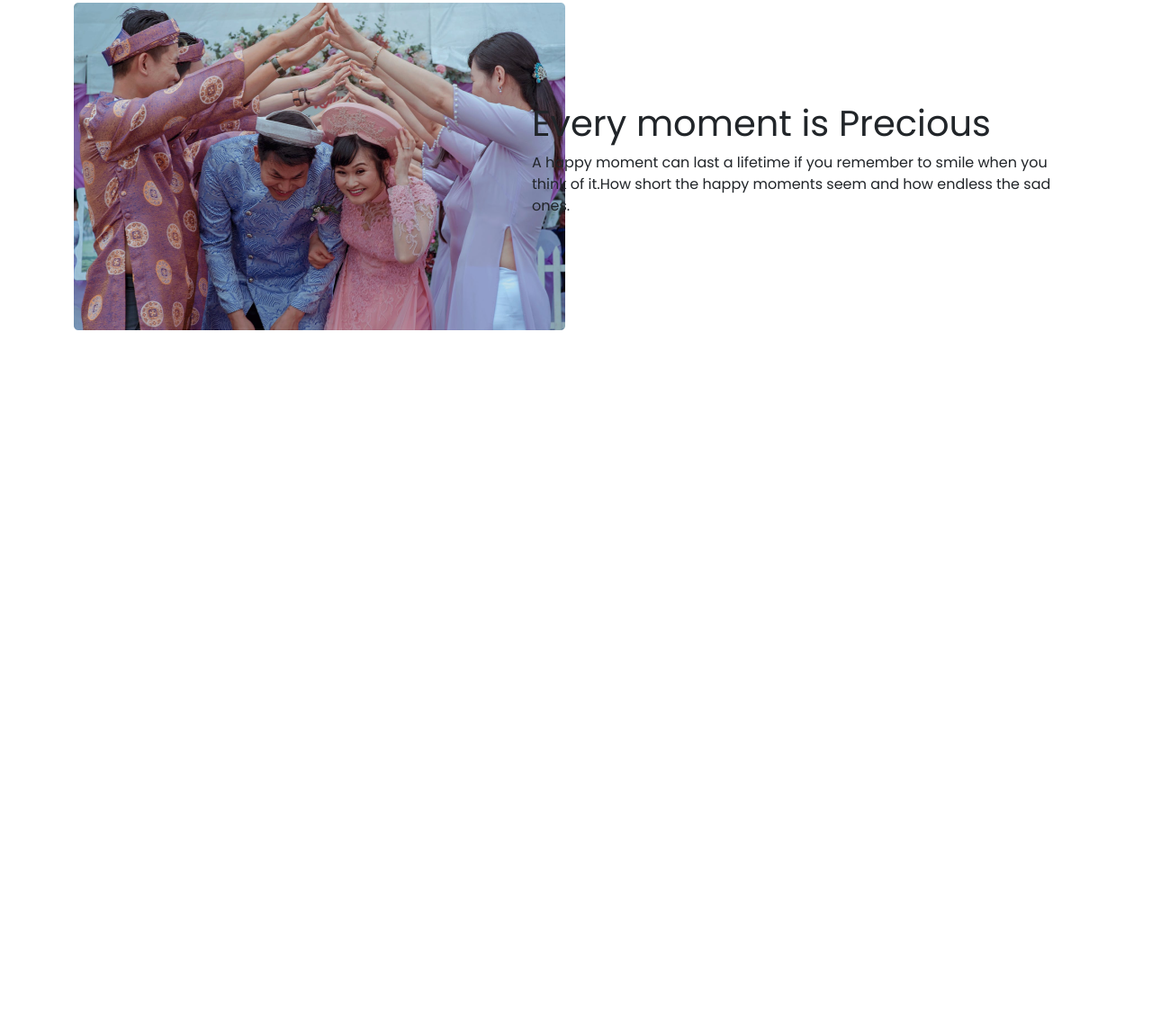
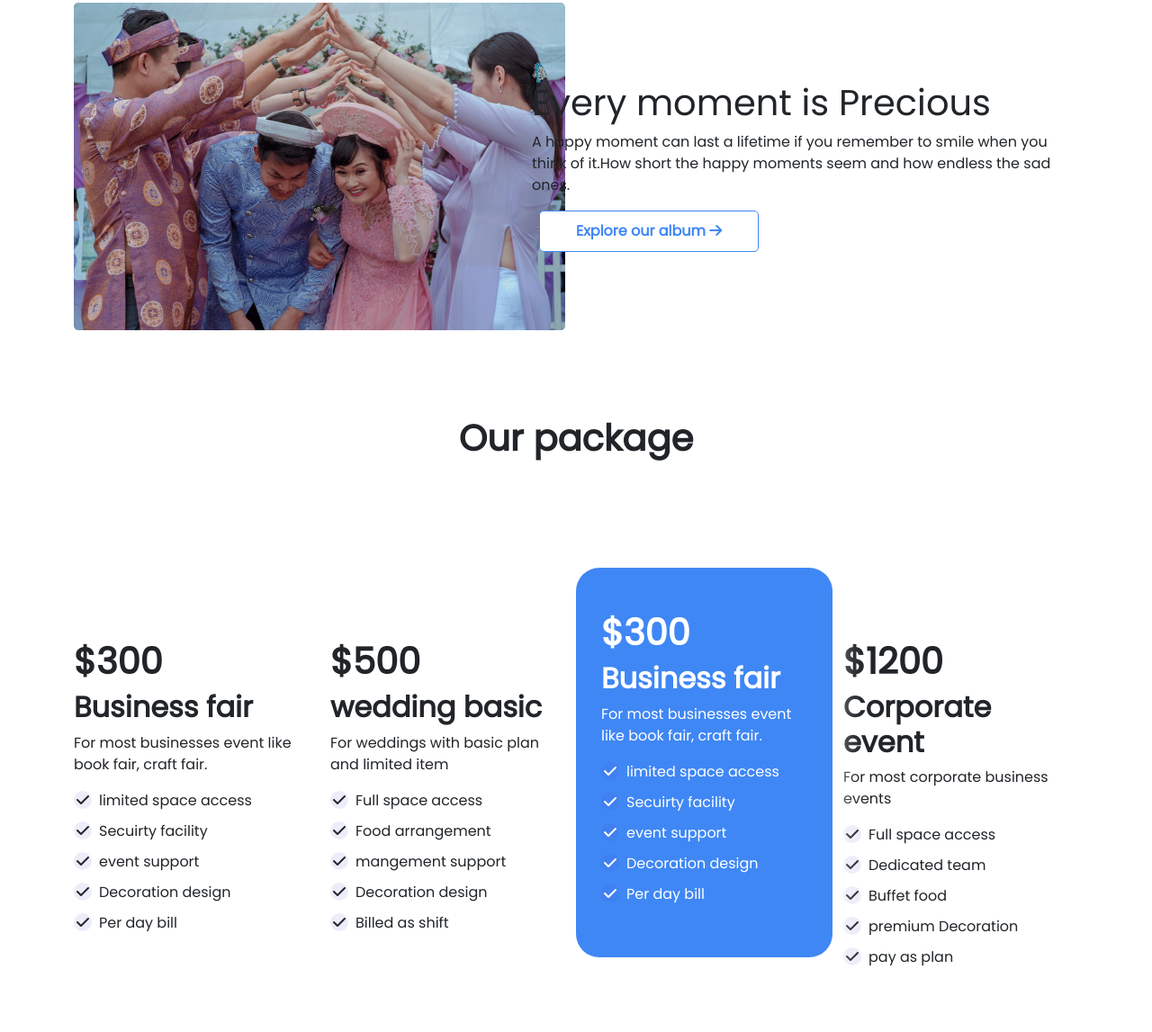
Before and after one commit to mdabbasali185/Sundorban-convention-center, a plain HTML site: page index.html in a window 1280 px wide. Shown: the part 620-1767 px from the top of the page at 90% size. Before the commit the page ends 987 px from the top, so only its background shows below. Drawn offline with nearby package versions, Linux system fonts and the light colour scheme.

Commit message:
package item complete

```diff
--- a/index.html
+++ b/index.html
@@ -8,6 +8,7 @@
     <title>
         Sundorban-convention-center
     </title>
+    <script src="https://kit.fontawesome.com/91906d202a.js" crossorigin="anonymous"></script>
     <!-- bootstrap-css  -->
     <link href="https://cdn.jsdelivr.net/npm/bootstrap@5.1.3/dist/css/bootstrap.min.css" rel="stylesheet"
         integrity="sha384-1BmE4kWBq78iYhFldvKuhfTAU6auU8tT94WrHftjDbrCEXSU1oBoqyl2QvZ6jIW3" crossorigin="anonymous">
@@ -70,7 +71,7 @@
                             built-in discounts depending on the season and day of the week you choose for your special
                             day.
                         </p>
-                        <button class="custom-button">BOOK NOW</button>
+                        <button class="btn border-0 custom-button">BOOK NOW</button>
                     </div>
                 </div>
                 <div class="carousel-item">
@@ -101,6 +102,8 @@
         </div>
     </section>
     <main>
+        <!-- Precious moment part  -->
+
         <section class="container mt-5">
             <div class="row align-items-center g-5">
                 <div class="col-lg-5">
@@ -112,11 +115,97 @@
                         A happy moment can last a lifetime if you remember to smile when you think of it.How short the
                         happy moments seem and how endless the sad ones.
                     </p>
+                    <button class="custom-button ms-2">Explore our album <i class="fas fa-arrow-right"></i></button>
+
 
                 </div>
             </div>
 
         </section>
+
+        <section class="container packages py-5">
+            <h1 class="fw-bold text-center mt-5 package-header">Our package</h1>
+            <div class="row">
+                <div class="col-lg-3">
+                    <h1 class="fw-bold">$300</h1>
+                    <h2 class="fw-bold">Business fair</h2>
+                    <div>
+                        <p>For most businesses event
+                            like book fair, craft fair.</p>
+
+                        <ul class="list-group package-item">
+
+                            <li><i class="fas me-2 fa-check"></i>limited space access</li>
+                            <li><i class="fas me-2 fa-check"></i>Secuirty facility</li>
+                            <li><i class="fas me-2 fa-check"></i>event support</li>
+                            <li><i class="fas me-2 fa-check"></i>Decoration design</li>
+                            <li><i class="fas me-2 fa-check"></i>Per day bill</li>
+                        </ul>
+                    </div>
+
+                </div>
+                <div class="col-lg-3">
+                    <h1 class="fw-bold">$500</h1>
+                    <h2 class="fw-bold">wedding basic</h2>
+                    <div>
+                        <p>For weddings with basic plan
+                            and limited item</p>
+
+                        <ul class="list-group package-item">
+
+                            <li><i class="fas me-2 fa-check"></i>Full space access</li>
+                            <li><i class="fas me-2 fa-check"></i>Food arrangement</li>
+                            <li><i class="fas me-2 fa-check"></i>mangement support</li>
+                            <li><i class="fas me-2 fa-check"></i>Decoration design</li>
+                            <li><i class="fas me-2 fa-check"></i>Billed as shift</li>
+                        </ul>
+                    </div>
+
+                </div>
+                <div class="col-lg-3 active-card text-white">
+                    <div class="py-5 px-3">
+                        <h1 class="fw-bold">$300</h1>
+                        <h2 class="fw-bold">Business fair</h2>
+                        <div>
+                            <p>For most businesses event
+                                like book fair, craft fair.</p>
+
+                            <ul class="list-group package-item">
+
+                                <li><i class="fas me-2 fa-check"></i>limited space access</li>
+                                <li><i class="fas me-2 fa-check"></i>Secuirty facility</li>
+                                <li><i class="fas me-2 fa-check"></i>event support</li>
+                                <li><i class="fas me-2 fa-check"></i>Decoration design</li>
+                                <li><i class="fas me-2 fa-check"></i>Per day bill</li>
+                            </ul>
+                        </div>
+                    </div>
+
+
+                </div>
+                <div class="col-lg-3">
+                    <h1 class="fw-bold">$1200</h1>
+                    <h2 class="fw-bold">Corporate event</h2>
+                    <div>
+                        <p>For most corporate business
+                            events</p>
+
+                        <ul class="list-group package-item">
+
+                            <li><i class="fas me-2 fa-check"></i>Full space access</li>
+                            <li><i class="fas me-2 fa-check"></i>Dedicated team</li>
+                            <li><i class="fas me-2 fa-check"></i>Buffet food</li>
+                            <li><i class="fas me-2 fa-check"></i>premium Decoration</li>
+                            <li><i class="fas me-2 fa-check"></i>pay as plan</li>
+                        </ul>
+                    </div>
+
+                </div>
+
+            </div>
+
+        </section>
+
     </main>
     <footer>
 
--- a/style.css
+++ b/style.css
@@ -1,18 +1,45 @@
-@import url('https://fonts.googleapis.com/css2?family=Poppins&display=swap');
-body{
-    /* font style  */
-    font-family: 'Poppins', sans-serif;
+@import url("https://fonts.googleapis.com/css2?family=Poppins&display=swap");
+body {
+  /* font style  */
+  font-family: "Poppins", sans-serif;
 }
-.custom-button{
-    background-color:#ffffff;
-    border-radius: 5px;
-    width: 168px;
-    height: 44px;
-    color: #3F87F5;
-    font-weight: bold;
+.custom-button {
+  background-color: #ffffff;
+  border-radius: 5px;
+  color: #3f87f5;
+  font-weight: bold;
+  padding: 10px 40px;
+  border: 1px solid;
 }
-.custom-button:hover{
-    color: #ffffff;
-    background-color:rgb(44, 44, 70);
-    border:1px solid white;
+.custom-button:hover {
+  color: #ffffff;
+  background-color: rgb(44, 44, 70);
+  border: 1px solid white;
 }
+.package-item {
+  list-style: none;
+}
+.package-header {
+  margin-bottom: 200px;
+}
+.package-item li {
+  margin-bottom: 10px;
+}
+.package-item li i {
+  height: 20px;
+  width: 20px;
+  line-height: 20px;
+  text-align: center;
+  background-color: rgba(82, 67, 194, 0.103693);
+  border-radius: 50%;
+}
+.package-item .active-card li i {
+  background-color: rgba(255, 255, 255, 0.103);
+}
+.active-card {
+  background-color: #3f87f5;
+  box-shadow: 0px 42px 34px;
+  color: rgba(63, 135, 245, 0.25);
+  border-radius: 26px;
+  transform: translateY(-80px);
+}
```
